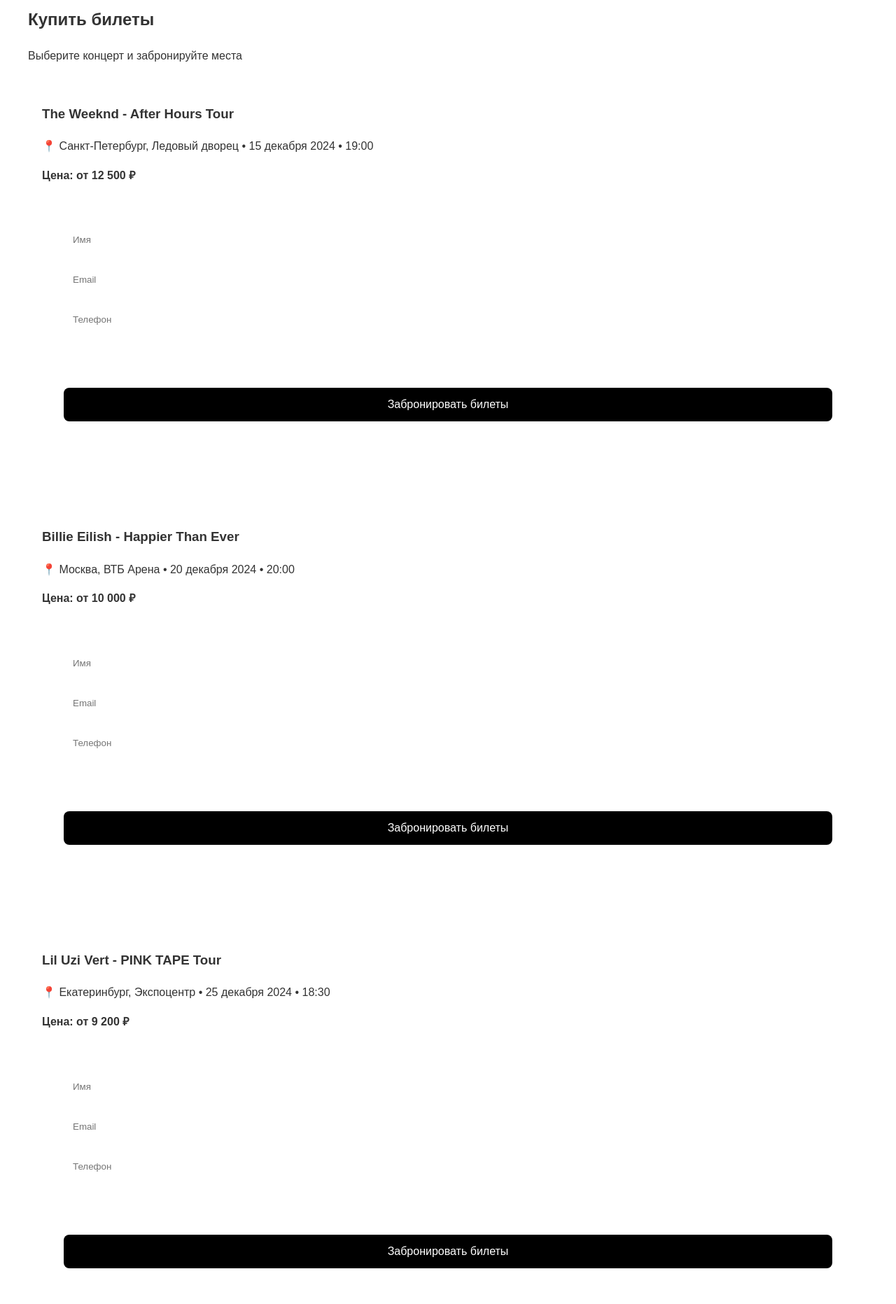
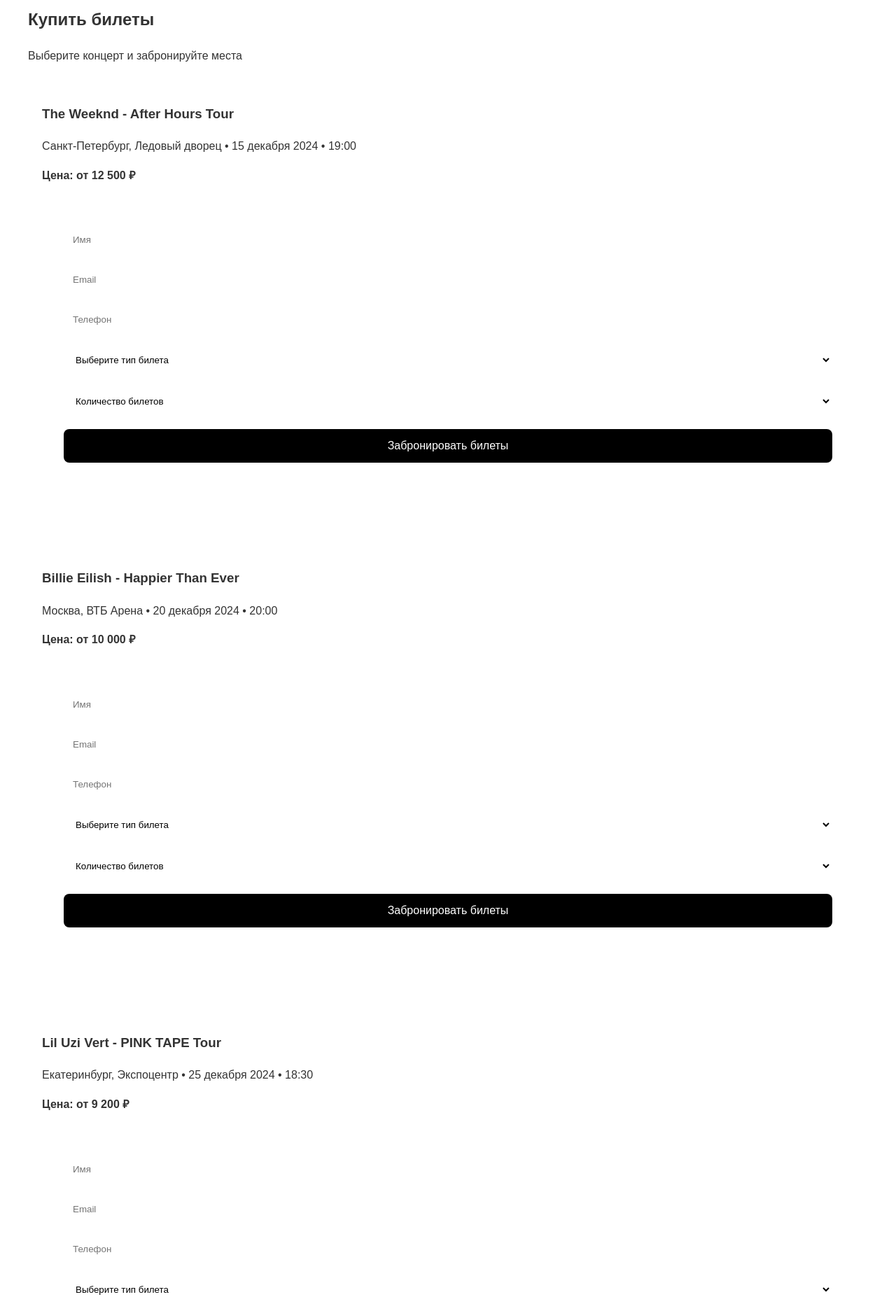
Before and after one commit to Semyonngh/machuk, a Django app: page /tickets/ in a window 1280 px wide. Shown: the part 179-2042 px from the top of the page at 70% size. Run offline with Django 5.2, Linux system fonts and the light colour scheme.

Commit message:
11.11.25

```diff
--- a/hello_app/static/style/style.css
+++ b/hello_app/static/style/style.css
@@ -431,3 +431,99 @@
     margin-top: 0;
     border-top: none;
 }
+
+.contact-form {
+    background: rgba(255, 255, 255, 0.1);
+    padding: 30px;
+    border-radius: 20px;
+    border: 1px solid rgba(255, 255, 255, 0.2);
+    backdrop-filter: blur(20px);
+    margin: 20px 0;
+}
+
+.contact-form input,
+.contact-form textarea {
+    width: 100%;
+    padding: 15px;
+    margin: 10px 0;
+    border: none;
+    border-radius: 10px;
+    background: rgba(255, 255, 255, 0.1);
+    color: black;
+    border: 1px solid rgba(255, 255, 255, 0.2);
+}
+
+.contact-form button {
+    width: 100%;
+    padding: 15px;
+    background: black;
+    border: none;
+    border-radius: 10px;
+    color: white;
+    font-size: 10px;
+    cursor: pointer;
+    margin-top: 10px;
+}
+
+.tickets-section {
+    padding: 50px 0;
+}
+
+.ticket-form {
+    background: rgba(255, 255, 255, 0.1);
+    padding: 30px;
+    border-radius: 15px;
+    margin: 20px 0;
+    border: 1px solid rgba(255, 255, 255, 0.2);
+}
+
+.ticket-form input,
+.ticket-form select {
+    width: 100%;
+    padding: 12px;
+    margin: 8px 0;
+    border: none;
+    border-radius: 8px;
+    background: rgba(255, 255, 255, 0.1);
+    color: black;
+    border: 1px solid rgba(255, 255, 255, 0.2);
+}
+
+.ticket-form button {
+    width: 100%;
+    padding: 15px;
+    background: black;
+    border: none;
+    border-radius: 8px;
+    color: white;
+    font-size: 16px;
+    cursor: pointer;
+    margin-top: 10px;
+}
+
+.concert-card {
+    margin-bottom: 40px;
+    padding: 20px;
+    background: rgba(255, 255, 255, 0.05);
+    border-radius: 15px;
+}
+
+.ticket-type,
+.ticket-quantity {
+    width: 100%;
+    padding: 12px;
+    margin: 8px 0;
+    border: none;
+    border-radius: 8px;
+    background: rgba(255, 255, 255, 0.1);
+    color: white;
+    border: 1px solid rgba(255, 255, 255, 0.2);
+}
+
+.total-price {
+    background: rgba(255, 107, 107, 0.2);
+    padding: 10px;
+    border-radius: 8px;
+    text-align: center;
+    border: 1px solid rgba(255, 107, 107, 0.5);
+}
--- a/hello_app/templates/all.html
+++ b/hello_app/templates/all.html
@@ -2,14 +2,12 @@
 {% load static %}
 
 {%block main%}
-<!-- Добавил id="home" -->
 <section id="home" class="hero" style="background-image: url('/static/media/concert.jpeg');">
     <h1>Лучшие концерты именно в твоем городе</h1>
     <p>Билеты на выступления популярных артистов, фестивали и музыкальные события</p>
     <a href="/tickets/" class="cta-button">Купить билеты</a>
 </section>
 
-        <!-- Добавил id="concerts" -->
         <section id="concerts" class="section">
             <div class="section-header">
                 <h2 class="section-title">Ближайшие концерты</h2>
@@ -89,7 +87,6 @@
             </div>
         </section>
 
-        <!-- Добавил id="artists" -->
         <section id="artists" class="section">
             <div class="section-header">
                 <h2 class="section-title">Популярные артисты</h2>
@@ -129,7 +126,6 @@
             </div>
         </section>
 
-        <!-- Добавил id="cities" -->
         <section id="cities" class="section">
             <div class="section-header">
                 <h2 class="section-title">Города</h2>
--- a/hello_app/templates/tickets.html
+++ b/hello_app/templates/tickets.html
@@ -5,50 +5,7 @@
     <meta name="viewport" content="width=device-width, initial-scale=1.0">
     <link rel="stylesheet" href="/static/style/style.css">
     <title>Билеты - SOUNDSTAGE</title>
-    <style>
-        .tickets-section {
-            padding: 50px 0;
-        }
 
-        .ticket-form {
-            background: rgba(255, 255, 255, 0.1);
-            padding: 30px;
-            border-radius: 15px;
-            margin: 20px 0;
-            border: 1px solid rgba(255, 255, 255, 0.2);
-        }
-
-        .ticket-form input,
-        .ticket-form select {
-            width: 100%;
-            padding: 12px;
-            margin: 8px 0;
-            border: none;
-            border-radius: 8px;
-            background: rgba(255, 255, 255, 0.1);
-            color: white;
-            border: 1px solid rgba(255, 255, 255, 0.2);
-        }
-
-        .ticket-form button {
-            width: 100%;
-            padding: 15px;
-            background: black;
-            border: none;
-            border-radius: 8px;
-            color: white;
-            font-size: 16px;
-            cursor: pointer;
-            margin-top: 10px;
-        }
-
-        .concert-card {
-            margin-bottom: 40px;
-            padding: 20px;
-            background: rgba(255, 255, 255, 0.05);
-            border-radius: 15px;
-        }
-    </style>
 </head>
 <body>
 
@@ -80,11 +37,10 @@
                 <h1>Купить билеты</h1>
                 <p>Выберите концерт и забронируйте места</p>
 
-                <!-- The Weeknd -->
                 <div id="theweeknd" class="concert-card">
                     <div class="concert-info">
                         <h3>The Weeknd - After Hours Tour</h3>
-                        <p>📍 Санкт-Петербург, Ледовый дворец • 15 декабря 2024 • 19:00</p>
+                        <p>Санкт-Петербург, Ледовый дворец • 15 декабря 2024 • 19:00</p>
                         <p><strong>Цена: от 12 500 ₽</strong></p>
                     </div>
                     <div class="ticket-form">
@@ -92,23 +48,28 @@
                             <input type="text" placeholder="Имя" required>
                             <input type="email" placeholder="Email" required>
                             <input type="tel" placeholder="Телефон" required>
-                            <select required>
+                            <select class="ticket-type" required>
+                                <option value="">Выберите тип билета</option>
+                                <option value="dancefloor" data-price="12500">Танцпол - 12 500 ₽</option>
+                                <option value="fan-zone" data-price="18000">Фан-зона - 18 000 ₽</option>
+                                <option value="vip" data-price="25000">VIP - 25 000 ₽</option>
+                            </select>
+                            <select class="ticket-quantity" required>
                                 <option value="">Количество билетов</option>
-                                <option value="1">1 билет - 12 500 ₽</option>
-                                <option value="2">2 билета - 25 000 ₽</option>
-                                <option value="3">3 билета - 37 500 ₽</option>
-                                <option value="4">4 билета - 50 000 ₽</option>
+                                <option value="1">1 билет</option>
+                                <option value="2">2 билета</option>
+                                <option value="3">3 билета</option>
+                                <option value="4">4 билета</option>
                             </select>
                             <button type="submit">Забронировать билеты</button>
                         </form>
                     </div>
                 </div>
 
-                <!-- Billie Eilish -->
                 <div id="billie" class="concert-card">
                     <div class="concert-info">
                         <h3>Billie Eilish - Happier Than Ever</h3>
-                        <p>📍 Москва, ВТБ Арена • 20 декабря 2024 • 20:00</p>
+                        <p>Москва, ВТБ Арена • 20 декабря 2024 • 20:00</p>
                         <p><strong>Цена: от 10 000 ₽</strong></p>
                     </div>
                     <div class="ticket-form">
@@ -116,23 +77,28 @@
                             <input type="text" placeholder="Имя" required>
                             <input type="email" placeholder="Email" required>
                             <input type="tel" placeholder="Телефон" required>
-                            <select required>
+                            <select class="ticket-type" required>
+                                <option value="">Выберите тип билета</option>
+                                <option value="dancefloor" data-price="10000">Танцпол - 10 000 ₽</option>
+                                <option value="fan-zone" data-price="15000">Фан-зона - 15 000 ₽</option>
+                                <option value="vip" data-price="22000">VIP - 22 000 ₽</option>
+                            </select>
+                            <select class="ticket-quantity" required>
                                 <option value="">Количество билетов</option>
-                                <option value="1">1 билет - 10 000 ₽</option>
-                                <option value="2">2 билета - 20 000 ₽</option>
-                                <option value="3">3 билета - 30 000 ₽</option>
-                                <option value="4">4 билета - 40 000 ₽</option>
+                                <option value="1">1 билет</option>
+                                <option value="2">2 билета</option>
+                                <option value="3">3 билета</option>
+                                <option value="4">4 билета</option>
                             </select>
                             <button type="submit">Забронировать билеты</button>
                         </form>
                     </div>
                 </div>
 
-                <!-- Lil Uzi Vert -->
                 <div id="liluzi" class="concert-card">
                     <div class="concert-info">
                         <h3>Lil Uzi Vert - PINK TAPE Tour</h3>
-                        <p>📍 Екатеринбург, Экспоцентр • 25 декабря 2024 • 18:30</p>
+                        <p>Екатеринбург, Экспоцентр • 25 декабря 2024 • 18:30</p>
                         <p><strong>Цена: от 9 200 ₽</strong></p>
                     </div>
                     <div class="ticket-form">
@@ -140,23 +106,28 @@
                             <input type="text" placeholder="Имя" required>
                             <input type="email" placeholder="Email" required>
                             <input type="tel" placeholder="Телефон" required>
-                            <select required>
+                            <select class="ticket-type" required>
+                                <option value="">Выберите тип билета</option>
+                                <option value="dancefloor" data-price="12500">Танцпол - 9 200 ₽</option>
+                                <option value="fan-zone" data-price="18000">Фан-зона - 12 000 ₽</option>
+                                <option value="vip" data-price="25000">VIP - 16 500 ₽</option>
+                            </select>
+                            <select class="ticket-quantity" required>
                                 <option value="">Количество билетов</option>
-                                <option value="1">1 билет - 9 200 ₽</option>
-                                <option value="2">2 билета - 18 400 ₽</option>
-                                <option value="3">3 билета - 27 600 ₽</option>
-                                <option value="4">4 билета - 36 800 ₽</option>
+                                <option value="1">1 билет</option>
+                                <option value="2">2 билета</option>
+                                <option value="3">3 билета</option>
+                                <option value="4">4 билета</option>
                             </select>
                             <button type="submit">Забронировать билеты</button>
                         </form>
                     </div>
                 </div>
 
-                <!-- Travis Scott -->
                 <div id="travis" class="concert-card">
                     <div class="concert-info">
                         <h3>Travis Scott - JACKBOYSSS</h3>
-                        <p>📍 Москва, Лужники • 5 января 2025 • 19:30</p>
+                        <p>Москва, Лужники • 5 января 2025 • 19:30</p>
                         <p><strong>Цена: от 7 500 ₽</strong></p>
                     </div>
                     <div class="ticket-form">
@@ -164,23 +135,28 @@
                             <input type="text" placeholder="Имя" required>
                             <input type="email" placeholder="Email" required>
                             <input type="tel" placeholder="Телефон" required>
-                            <select required>
+                            <select class="ticket-type" required>
+                                <option value="">Выберите тип билета</option>
+                                <option value="dancefloor" data-price="12500">Танцпол - 7 500 ₽</option>
+                                <option value="fan-zone" data-price="18000">Фан-зона - 10 000 ₽</option>
+                                <option value="vip" data-price="25000">VIP - 13 000 ₽</option>
+                            </select>
+                            <select class="ticket-quantity" required>
                                 <option value="">Количество билетов</option>
-                                <option value="1">1 билет - 7 500 ₽</option>
-                                <option value="2">2 билета - 15 000 ₽</option>
-                                <option value="3">3 билета - 22 500 ₽</option>
-                                <option value="4">4 билета - 30 000 ₽</option>
+                                <option value="1">1 билет</option>
+                                <option value="2">2 билета</option>
+                                <option value="3">3 билета</option>
+                                <option value="4">4 билета</option>
                             </select>
                             <button type="submit">Забронировать билеты</button>
                         </form>
                     </div>
                 </div>
 
-                <!-- Drake -->
                 <div id="drake" class="concert-card">
                     <div class="concert-info">
                         <h3>Drake - $$$OME$$$EXY$$$ONG$</h3>
-                        <p>📍 Москва, Live Arena • 20 января 2025 • 19:30</p>
+                        <p>Москва, Live Arena • 20 января 2025 • 19:30</p>
                         <p><strong>Цена: от 13 500 ₽</strong></p>
                     </div>
                     <div class="ticket-form">
@@ -188,12 +164,18 @@
                             <input type="text" placeholder="Имя" required>
                             <input type="email" placeholder="Email" required>
                             <input type="tel" placeholder="Телефон" required>
-                            <select required>
+                            <select class="ticket-type" required>
+                                <option value="">Выберите тип билета</option>
+                                <option value="dancefloor" data-price="12500">Танцпол - 13 500 ₽</option>
+                                <option value="fan-zone" data-price="18000">Фан-зона - 18 000 ₽</option>
+                                <option value="vip" data-price="25000">VIP - 28 000 ₽</option>
+                            </select>
+                            <select class="ticket-quantity" required>
                                 <option value="">Количество билетов</option>
-                                <option value="1">1 билет - 13 500 ₽</option>
-                                <option value="2">2 билета - 27 000 ₽</option>
-                                <option value="3">3 билета - 40 500 ₽</option>
-                                <option value="4">4 билета - 54 000 ₽</option>
+                                <option value="1">1 билет</option>
+                                <option value="2">2 билета</option>
+                                <option value="3">3 билета</option>
+                                <option value="4">4 билета</option>
                             </select>
                             <button type="submit">Забронировать билеты</button>
                         </form>
```
Also changed, not shown: hello_app/templates/main.html (+1 -42 lines), hello_app/static/style/null.css (deleted), hello_app/views.py (line endings or trailing spaces).
